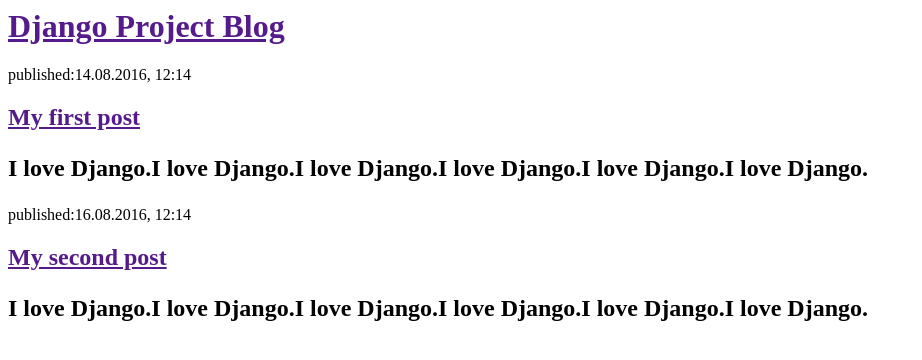
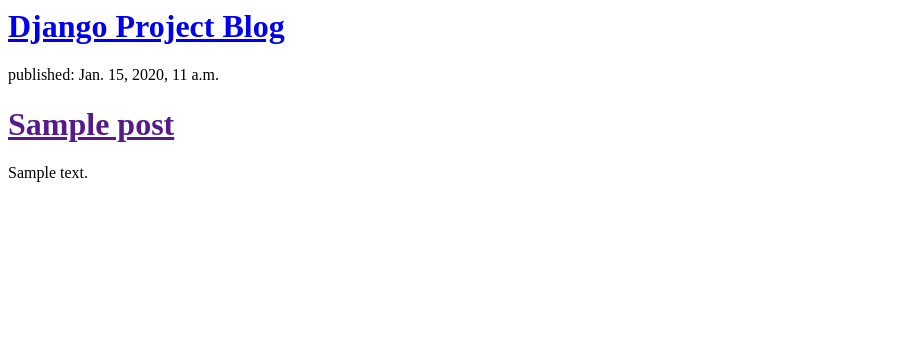
Before and after one commit to hackinsubho/my-first-blog, a Django app: template blog/templates/blog/post_list.html in a window 1280 px wide. Shown: the top 360 px of the page, without its empty margins (0-922 px from the left). Run offline with Django 3.2, Linux system fonts and the light colour scheme; the template is opened without the code that fills it: values that come from a table or form of the project are taken from there, others are empty; tables that the repository leaves empty hold one stand-in row (values such as "Sample post").

Commit message:
Modified templates to display posts from database.

```diff
--- a/Django_Project/settings.py
+++ b/Django_Project/settings.py
@@ -88,7 +88,7 @@
 
 LANGUAGE_CODE = 'en-us'
 
-TIME_ZONE = 'UTC'
+TIME_ZONE = 'Europe/Berlin'
 
 USE_I18N = True
 
@@ -101,3 +101,4 @@
 # https://docs.djangoproject.com/en/1.8/howto/static-files/
 
 STATIC_URL = '/static/'
+STATIC_ROOT = os.path.join(BASE_DIR, 'static')
--- a/blog/templates/blog/post_list.html
+++ b/blog/templates/blog/post_list.html
@@ -4,18 +4,14 @@
 	</head>
         <body>
 		<div>
-			<h1><a href="">Django Project Blog</a></h1>
+                     <h1><a href="/">Django Project Blog</a></h1>
 		</div>
-		<div>
-			<p>published:14.08.2016, 12:14</p>
-			<h2><a href="">My first post</a><h2>
-			<p>I love Django.I love Django.I love Django.I love Django.I love Django.I love Django.</p>
-		</div>
-
-		<div>
-			<p>published:16.08.2016, 12:14</p>
-			<h2><a href="">My second post</a><h2>
-			<p>I love Django.I love Django.I love Django.I love Django.I love Django.I love Django.</p>
-		</div>
+	{% for post in posts %}
+	<div>
+	     <p> published: {{ post.published_date }}</p>
+	     <h1><a href="">{{ post.title }}</a></h1>
+	     <p>{{ post.text|linebreaksbr }}</p>
+	</div>
+	{% endfor %}
 
 </html>
--- a/blog/views.py
+++ b/blog/views.py
@@ -1,4 +1,7 @@
 from django.shortcuts import render
+from django.utils import timezone
+from .models import Post
 
 def post_list(request):
-	return render(request, 'blog/post_list.html',{})
+    posts = Post.objects.filter(published_date__lte=timezone.now()).order_by('published_date')
+    return render(request, 'blog/post_list.html',{'posts': posts})
```
Also changed, not shown: blog/models.py (+10 -10 lines), blog/migrations/0002_auto_20160728_2212.py (added).
